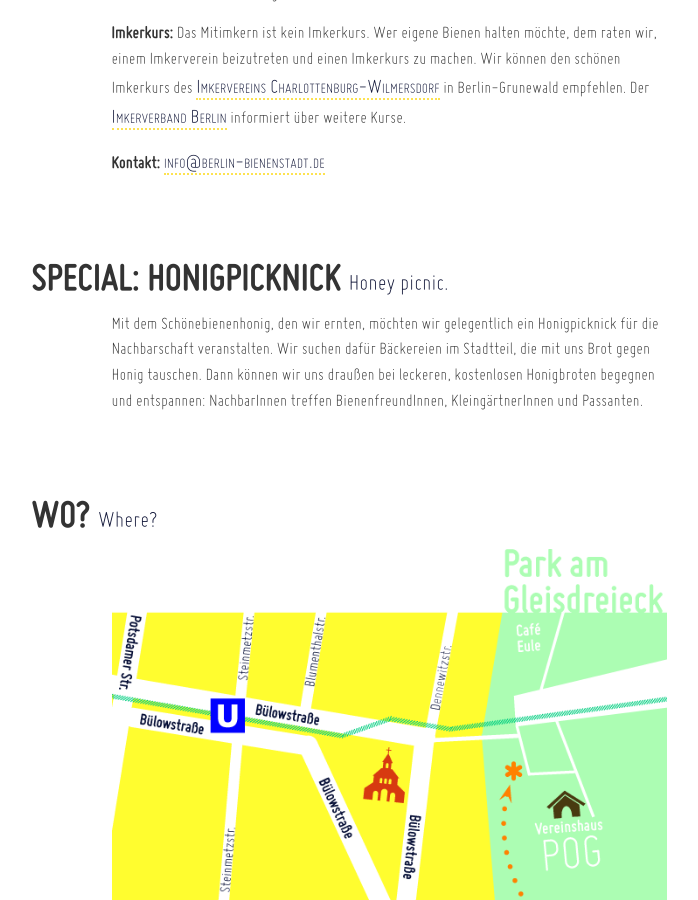
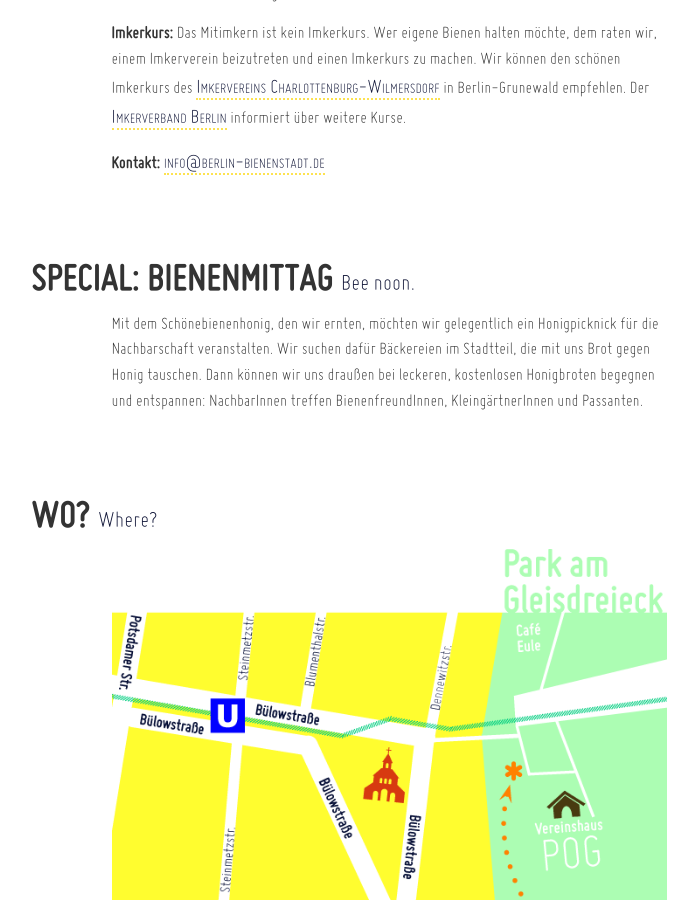
Before and after one commit to dieda/schoeneberg.berlin-bienenstadt.de, a Jekyll site: the page built from index.html, in a window 1280 px wide and 900 px high, scrolled down 1103 px. Shown: the whole window, without its empty margins (251-949 px from the left). Built offline with Jekyll 4.4.1, drawn with Linux system fonts in a browser that asks for light colours.

Commit message:
Update index.html

```diff
--- a/index.html
+++ b/index.html
@@ -19,7 +19,7 @@ nav:
     href: "#wo"
     title: Wo?
   -
-    href: "http://berlin-bienenstadt.de"
+    href: "http://sonntagsimkern.wordpress.com"
     title: zum &rarr; Blog
 
 ---
@@ -85,9 +85,9 @@ nav:
 </p>
 
 
-<h2 id="special-honigpicknick">
-  Special: Honigpicknick
-  <small>Honey picnic.</small>
+<h2 id="special-bienenmittag">
+  Special: Bienenmittag
+  <small>Bee noon.</small>
 </h2>
 <p>
   Mit dem Schönebienenhonig, den wir ernten, möchten wir gelegentlich ein Honigpicknick für die Nachbarschaft veranstalten. Wir suchen dafür Bäckereien im Stadtteil, die mit uns Brot gegen Honig tauschen. Dann können wir uns draußen bei leckeren, kostenlosen Honigbroten begegnen und entspannen: NachbarInnen treffen BienenfreundInnen, KleingärtnerInnen und Passanten.
```
Also changed, not shown: img/schoeneberg_bienengärtchen_kleingartenkolonie_pog_anfahrt.png (added).
